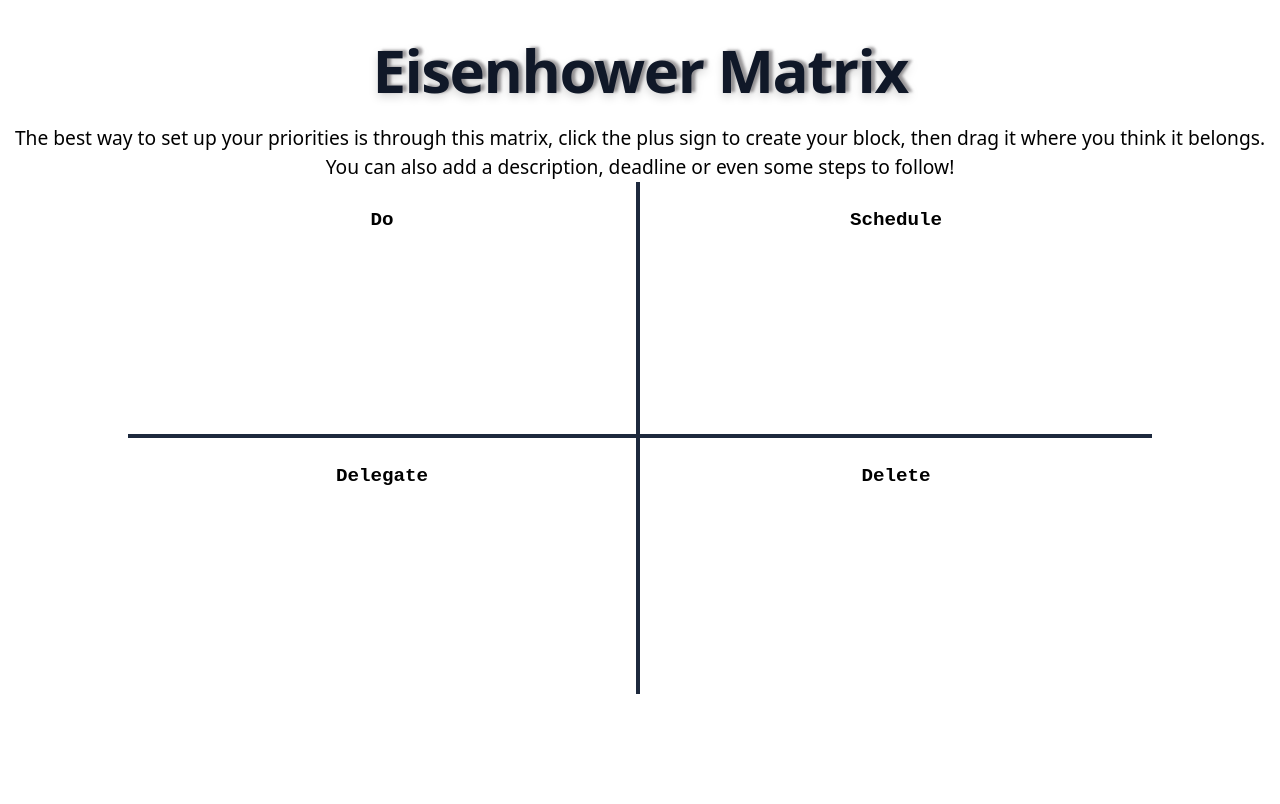
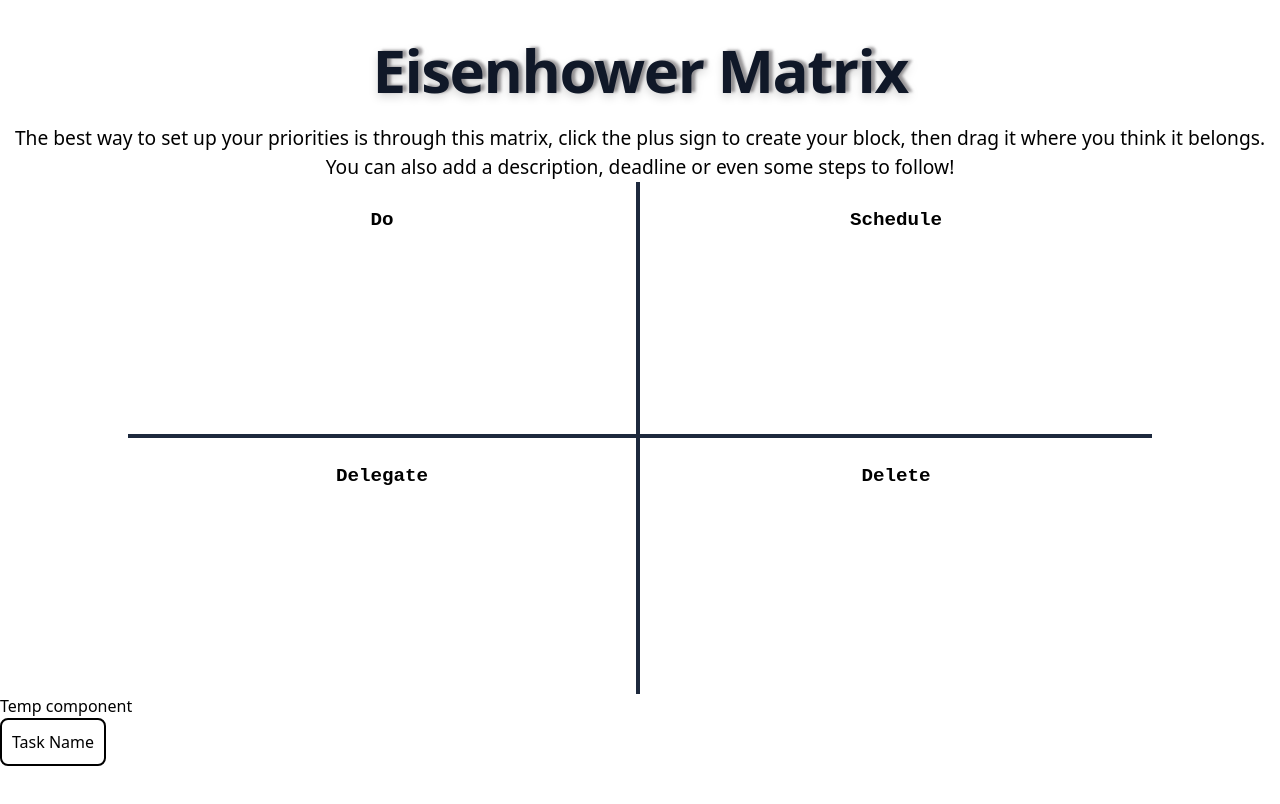
Before and after one commit to rodrigoanasco/EISENHOWER, a Next.js app in the folder eisenhower-matrix/: page / in a window 1280 px wide. Built offline with nearby package versions, Linux system fonts and the light colour scheme.

Commit message:
addTasks component, task button

```diff
--- a/eisenhower-matrix/components/addTasks.jsx
+++ b/eisenhower-matrix/components/addTasks.jsx
@@ -0,0 +1,7 @@
+import React from "react";
+
+const addTasks = () => {
+  return <div>Temp component</div>;
+};
+
+export default addTasks;
--- /dev/null
+++ b/eisenhower-matrix/elements/Task.jsx
@@ -0,0 +1,18 @@
+import React from "react";
+
+const Task = () => {
+  return (
+    <button
+      style={{
+        border: "2px solid black",
+        borderRadius: "8px",
+        padding: "10px",
+        minHeight: "20px",
+      }}
+    >
+      Task Name
+    </button>
+  );
+};
+
+export default Task;
--- a/eisenhower-matrix/src/app/page.tsx
+++ b/eisenhower-matrix/src/app/page.tsx
@@ -1,10 +1,12 @@
 import Image from "next/image";
 import React from "react";
 import Matrix from "../../components/matrix";
+import AddTask from "../../components/addTasks";
+import Task from "../../elements/Task";
 
 export default function Home() {
   return (
-    <main>
+    <main style={{ marginBottom: "40px" }}>
       <h1 className="main-title">Eisenhower Matrix</h1>
       <p className="page-description">
         The best way to set up your priorities is through this matrix, click the
@@ -13,6 +15,8 @@ export default function Home() {
         You can also add a description, deadline or even some steps to follow!
       </p>
       <Matrix />
+      <AddTask />
+      <Task />
     </main>
   );
 }
```
Also changed, not shown: eisenhower-matrix/components/addTaskslogic.js (added).
